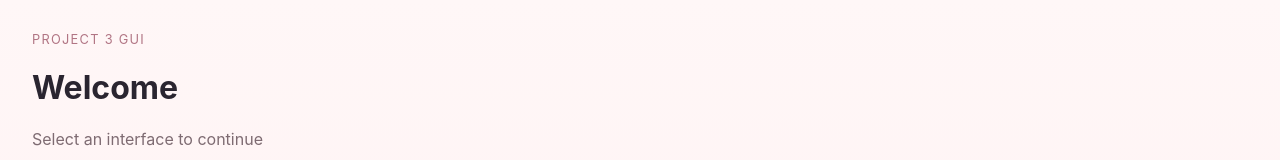
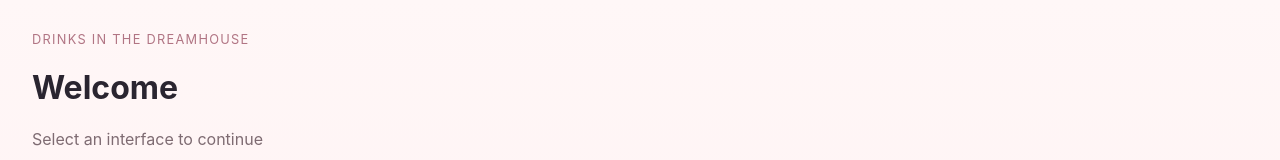
Before and after one commit to CSCE-331-Spring-2026-900-908/project3-team30, a React (Vite) app in the folder client/: page /home in a window 1280 px wide. Shown: the top 160 px of the page. Built offline with nearby package versions, Linux system fonts and the light colour scheme.

Commit message:
Portal page text and cashier navigation

```diff
--- a/client/src/pages/LoginPage.jsx
+++ b/client/src/pages/LoginPage.jsx
@@ -26,7 +26,7 @@ export default function LoginPage() {
         return;
       }
 
-      const fallback = user.role === 'manager' ? '/manager' : '/cashier';
+      const fallback = user.role === 'manager' ? '/manager' : '/cashier/menu';
       navigate(location.state?.from?.pathname || fallback, { replace: true });
     } catch (err) {
       setError(err.message || 'Login failed');
--- a/client/src/pages/PortalPage.jsx
+++ b/client/src/pages/PortalPage.jsx
@@ -59,7 +59,7 @@ export default function PortalPage() {
 
     return (
         <main className="app-shell portal-page">
-            <p className="eyebrow">PROJECT 3 GUI</p>
+            <p className="eyebrow">Drinks in the Dreamhouse</p>
             <h1>Welcome</h1>
             <p className="subtle portal-subtitle">Select an interface to continue</p>
 
```
